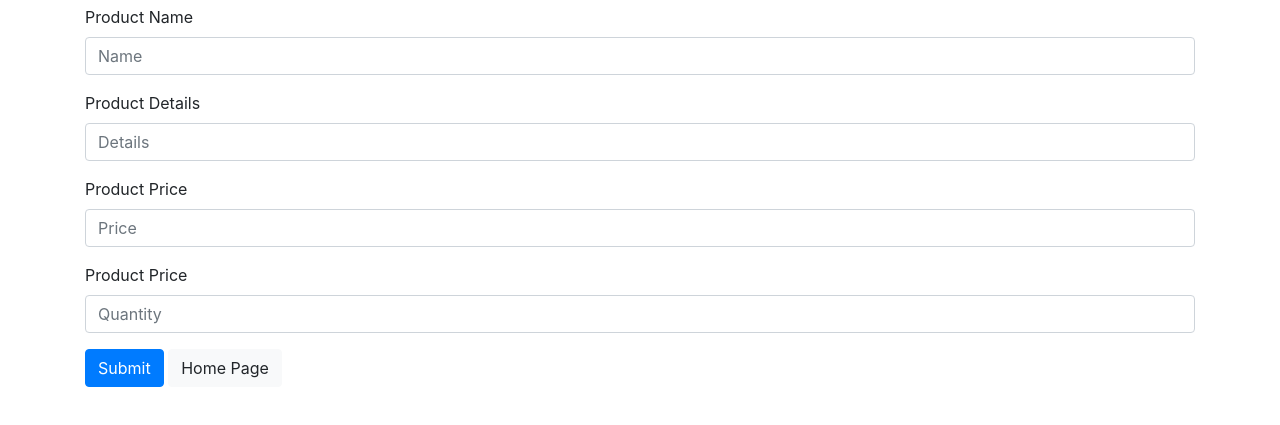
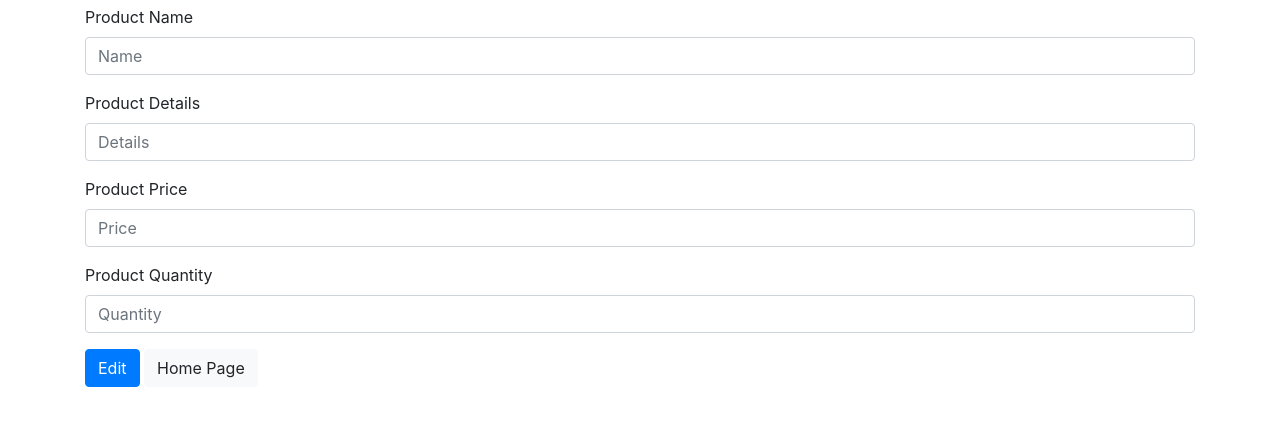
Before and after one commit to FitsumMehari/yenetacodeentry, a website: page app/pages/editProduct.html in a window 1280 px wide. Shown: the part 51-476 px from the top of the page. Drawn offline with Linux system fonts and the light colour scheme.

Commit message:
integrate form for editing to the api

```diff
--- a/app/pages/editProduct.html
+++ b/app/pages/editProduct.html
@@ -5,14 +5,15 @@
     <meta charset="UTF-8">
     <meta name="viewport" content="width=device-width, initial-scale=1.0">
     <title>Edit Product PMS</title>
-    <script type="text/javascript" src="../scripts/bootstrap.js"></script>
     <script type="text/javascript" src="../scripts/jquery-3.7.1.min.js"></script>
     <link rel="stylesheet" href="../styles/bootstrap.css" />
+    <script type="text/javascript" src="../scripts/bootstrap.js"></script>
+    <script type="text/javascript" src="../scripts/editSingleProduct.js"></script>
 </head>
 
 <body class="container">
     <h1 class="header">Edit Product</h1>
-    <form>
+    <form id="editForm">
         <div class="form-group">
             <label for="pName">Product Name</label>
             <input type="text" class="form-control" id="pName" placeholder="Name">
@@ -26,10 +27,10 @@
             <input type="text" class="form-control" id="pPrice" placeholder="Price">
         </div>
         <div class="form-group">
-            <label for="pQuantity">Product Price</label>
+            <label for="pQuantity">Product Quantity</label>
             <input type="number" class="form-control" id="pQuantity" placeholder="Quantity">
         </div>
-        <button type="submit" class="btn btn-primary">Submit</button>
+        <button type="submit" class="btn btn-primary">Edit</button>
         <a href="/pages/home.html" class="btn btn-light">Home Page</a>
     </form>
 
```
